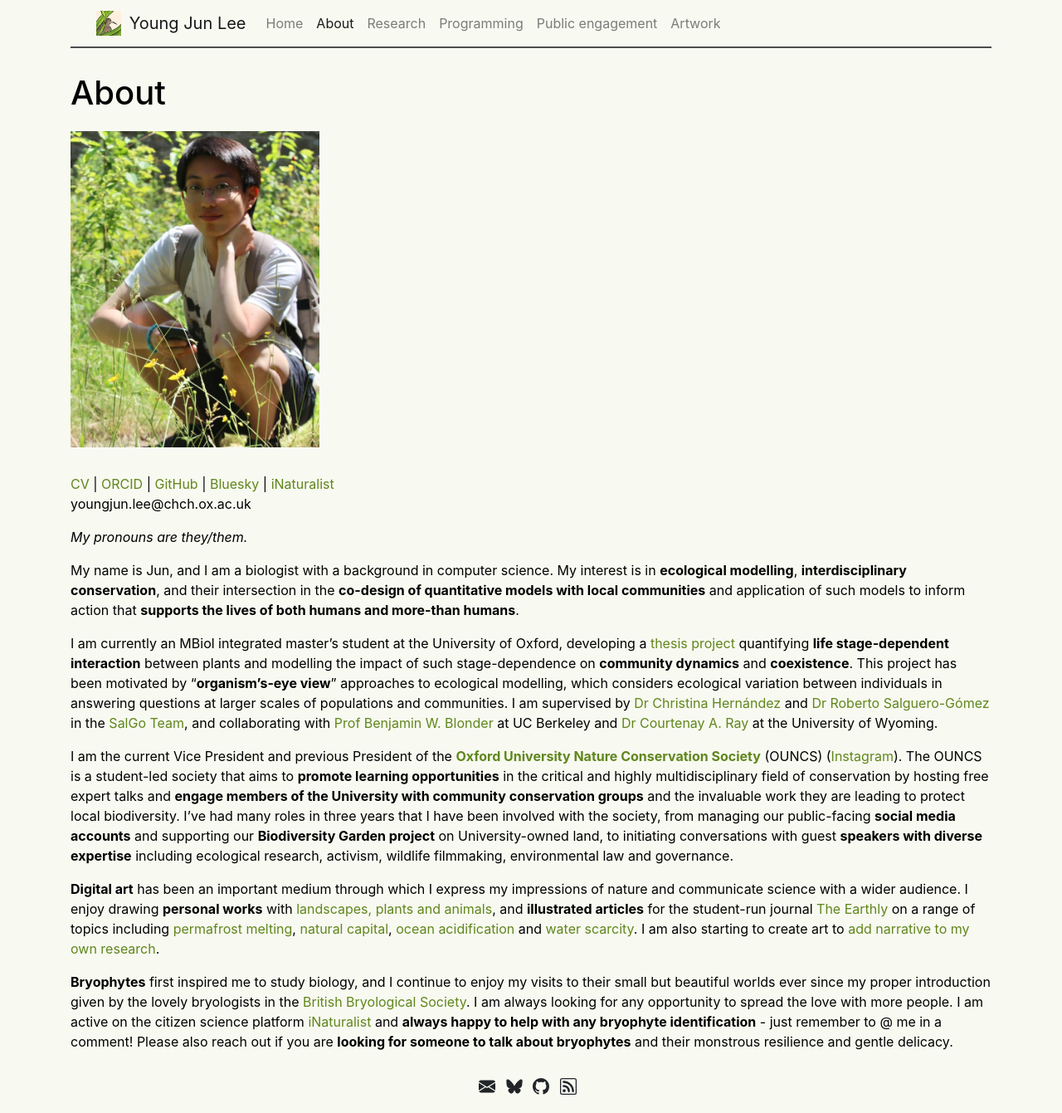
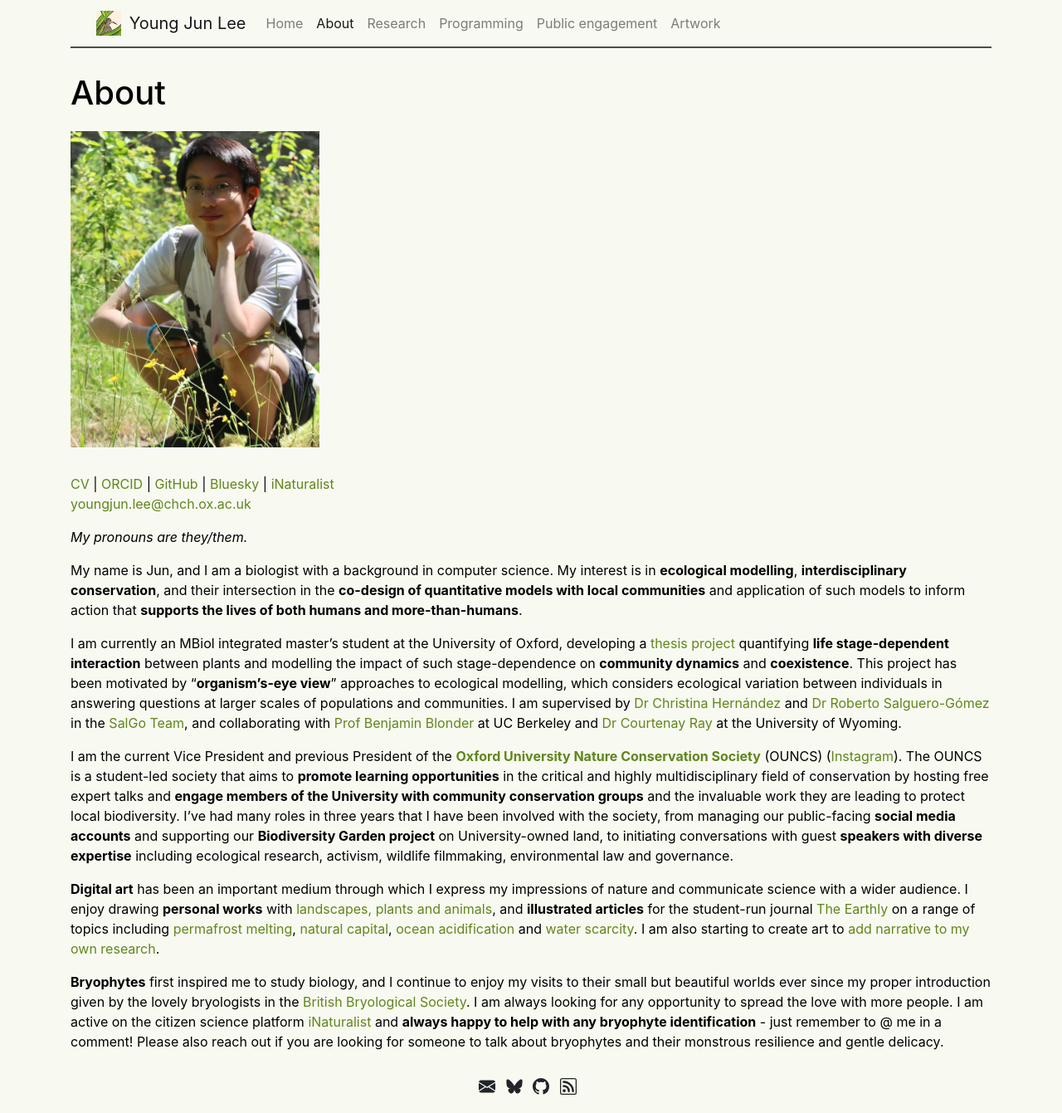
Before and after one commit to yjkiwilee/yjkiwilee.github.io, a Jekyll site: the page built from about.md, in a window 1280 px wide. Shown: the whole page at 83% size. Built offline with Jekyll 4.4.1, drawn with Linux system fonts in a browser that asks for light colours; some of the changed lines change nothing that is shown.

Commit message:
0912202402

```diff
--- a/about.md
+++ b/about.md
@@ -8,16 +8,16 @@
 
 [CV](/assets/other/YJ_Lee_CV_122024.pdf) \| [ORCID](https://orcid.org/0000-0002-4989-9956) \|
 [GitHub](https://github.com/yjkiwilee) \| [Bluesky](https://bsky.app/profile/yjmosslee.bsky.social) \| [iNaturalist](https://www.inaturalist.org/people/yjkiwilee)<br>
-youngjun.lee@chch.ox.ac.uk
+[youngjun.lee@chch.ox.ac.uk](mailto:youngjun.lee@chch.ox.ac.uk)
 
 *My pronouns are they/them.*
 
-My name is Jun, and I am a biologist with a background in computer science. My interest is in **ecological modelling**, **interdisciplinary conservation**, and their intersection in the **co-design of quantitative models with local communities** and application of such models to inform action that **supports the lives of both humans and more-than humans**.
+My name is Jun, and I am a biologist with a background in computer science. My interest is in **ecological modelling**, **interdisciplinary conservation**, and their intersection in the **co-design of quantitative models with local communities** and application of such models to inform action that **supports the lives of both humans and more-than-humans**.
 
-I am currently an MBiol integrated master's student at the University of Oxford, developing a [thesis project](/research/) quantifying **life stage-dependent interaction** between plants and modelling the impact of such stage-dependence on **community dynamics** and **coexistence**. This project has been motivated by "**organism's-eye view**" approaches to ecological modelling, which considers ecological variation between individuals in answering questions at larger scales of populations and communities. I am supervised by [Dr Christina Hernández](https://www.biology.ox.ac.uk/people/christina-hernandez) and [Dr Roberto Salguero-Gómez](https://www.biology.ox.ac.uk/people/rob-salguero-gomez) in the [SalGo Team](https://www.salgo.ox.ac.uk/), and collaborating with [Prof Benjamin W. Blonder](https://benjaminblonder.org/people/principal-investigator/) at UC Berkeley and [Dr Courtenay A. Ray](https://courtenayray.com/) at the University of Wyoming.
+I am currently an MBiol integrated master's student at the University of Oxford, developing a [thesis project](/research/) quantifying **life stage-dependent interaction** between plants and modelling the impact of such stage-dependence on **community dynamics** and **coexistence**. This project has been motivated by "**organism's-eye view**" approaches to ecological modelling, which considers ecological variation between individuals in answering questions at larger scales of populations and communities. I am supervised by [Dr Christina Hernández](https://www.biology.ox.ac.uk/people/christina-hernandez) and [Dr Roberto Salguero-Gómez](https://www.biology.ox.ac.uk/people/rob-salguero-gomez) in the [SalGo Team](https://www.salgo.ox.ac.uk/), and collaborating with [Prof Benjamin Blonder](https://benjaminblonder.org/people/principal-investigator/) at UC Berkeley and [Dr Courtenay Ray](https://courtenayray.com/) at the University of Wyoming.
 
 I am the current Vice President and previous President of the **[Oxford University Nature Conservation Society](https://oxconsocorg.wordpress.com/)** (OUNCS) ([Instagram](https://www.instagram.com/oxfordconservationsoc/)). The OUNCS is a student-led society that aims to **promote learning opportunities** in the critical and highly multidisciplinary field of conservation by hosting free expert talks and **engage members of the University with community conservation groups** and the invaluable work they are leading to protect local biodiversity. I've had many roles in three years that I have been involved with the society, from managing our public-facing **social media accounts** and supporting our **Biodiversity Garden project** on University-owned land, to initiating conversations with guest **speakers with diverse expertise** including ecological research, activism, wildlife filmmaking, environmental law and governance.
 
 **Digital art** has been an important medium through which I express my impressions of nature and communicate science with a wider audience. I enjoy drawing **personal works** with [landscapes, plants and animals](/art/), and **illustrated articles** for the student-run journal [The Earthly](https://theearthly.co.uk) on a range of topics including [permafrost melting](https://theearthly.co.uk/2022/10/04/whats-happening-to-permafrost/), [natural capital](https://theearthly.co.uk/2023/09/17/natural-capital-is-ecosystem-valuation-really-the-solution/), [ocean acidification](https://theearthly.co.uk/2022/11/09/climate-changes-evil-twin-ocean-acidification-explained/) and [water scarcity](https://theearthly.co.uk/2023/06/05/where-did-all-the-water-go/). I am also starting to create art to [add narrative to my own research](/2024/12/08/bes-presentation/).
 
-**Bryophytes** first inspired me to study biology, and I continue to enjoy my visits to their small but beautiful worlds ever since my proper introduction given by the lovely bryologists in the [British Bryological Society](https://www.britishbryologicalsociety.org.uk/). I am always looking for any opportunity to spread the love with more people. I am active on the citizen science platform [iNaturalist](https://www.inaturalist.org/people/yjkiwilee) and **always happy to help with any bryophyte identification** - just remember to @ me in a comment! Please also reach out if you are **looking for someone to talk about bryophytes** and their monstrous resilience and gentle delicacy.
+**Bryophytes** first inspired me to study biology, and I continue to enjoy my visits to their small but beautiful worlds ever since my proper introduction given by the lovely bryologists in the [British Bryological Society](https://www.britishbryologicalsociety.org.uk/). I am always looking for any opportunity to spread the love with more people. I am active on the citizen science platform [iNaturalist](https://www.inaturalist.org/people/yjkiwilee) and **always happy to help with any bryophyte identification** - just remember to @ me in a comment! Please also reach out if you are looking for someone to talk about bryophytes and their monstrous resilience and gentle delicacy.
```
